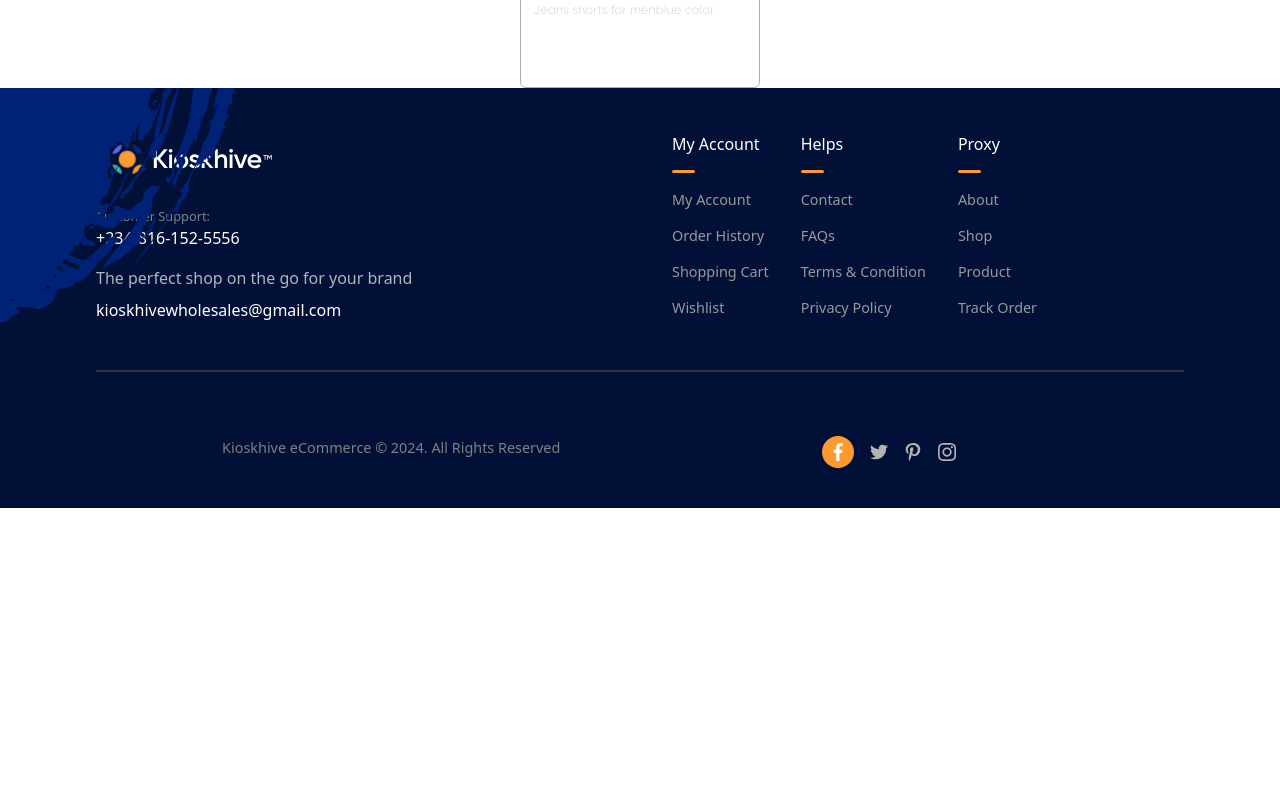
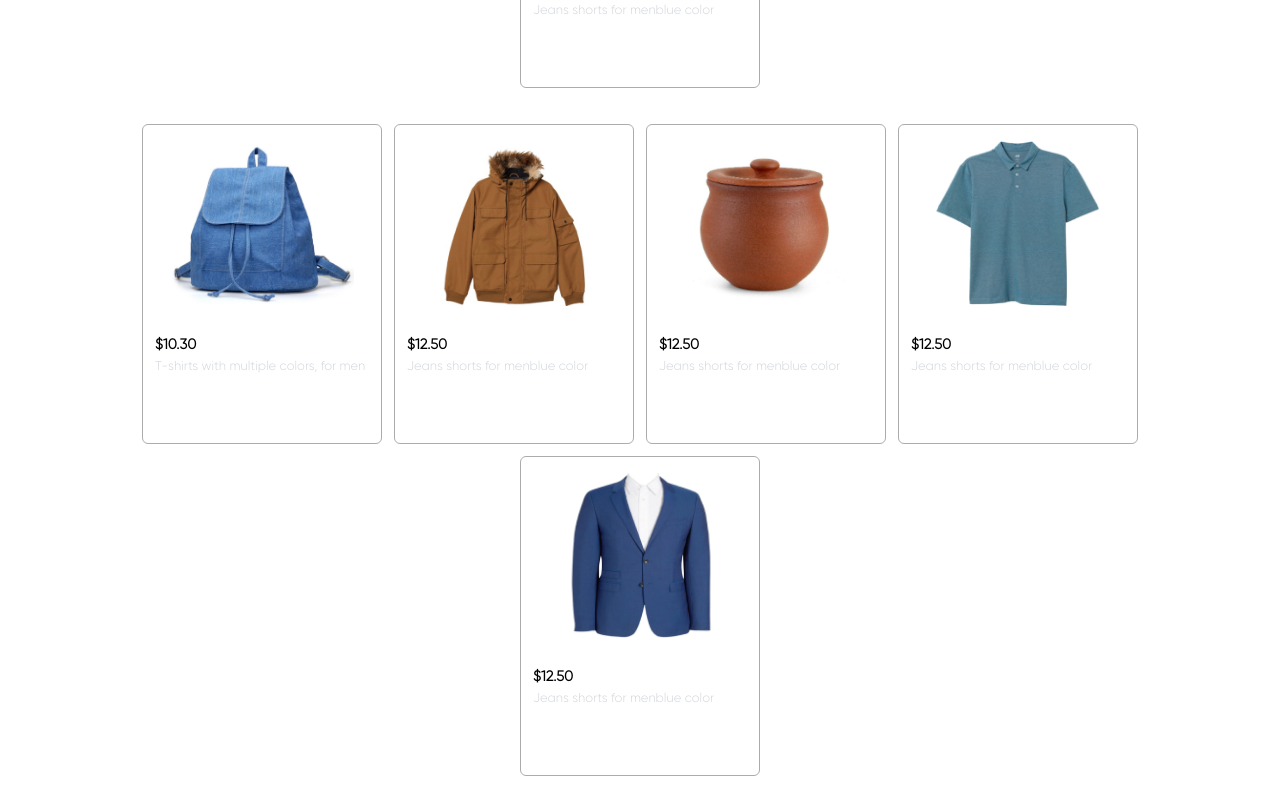
Before and after one commit to davidfayanju1/KioskhiveNG, a React (Vite) app: page /marketplace in a window 1280 px wide. Shown: the part 3840-4640 px from the top of the page. Before the commit the page ends 4348 px from the top, so only its background shows below. Built offline with nearby package versions, Linux system fonts and the light colour scheme; a web font is replaced by a local one.

Commit message:
Additions on UI

```diff
--- a/src/components/modules/market/MarketPlaceComp.jsx
+++ b/src/components/modules/market/MarketPlaceComp.jsx
@@ -183,9 +183,27 @@ const MarketPlaceComp = () => {
         </div>
       </section>
 
-      <section className="recommended min-h-[20rem]">
+      <section className="recommended min-h-[20rem] mb-[3rem]">
         <h2 className="text-black gilroy-bold mb-9">Recommended Items</h2>
         <div className="card-container flex-wrap md:flex-row flex-col flex items-center justify-center gap-3">
+          {reccomended.map((item) => (
+            <div
+              key={item.price}
+              className="card md:h-[20rem] pt-[1rem] md:w-[45%] md:max-w-[15rem] w-full border-solid border-[1px] border-[#acacac] rounded-[6px]"
+            >
+              <img src={item.img} alt="" className="h-[60%] pb-4 mx-auto" />
+              <div className="text_container p-3 ">
+                <span className="block gilroy font-bold text-[.9rem]">
+                  {item.price}
+                </span>
+                <small className="block truncate gilroy text-gray-300">
+                  {item.name}
+                </small>
+              </div>
+            </div>
+          ))}
+        </div>
+        <div className="card-container mt-9 flex-wrap md:flex-row flex-col flex items-center justify-center gap-3">
           {reccomended.map((item) => (
             <div
               key={item.price}
```
